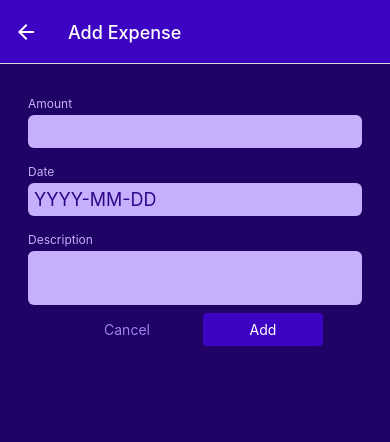
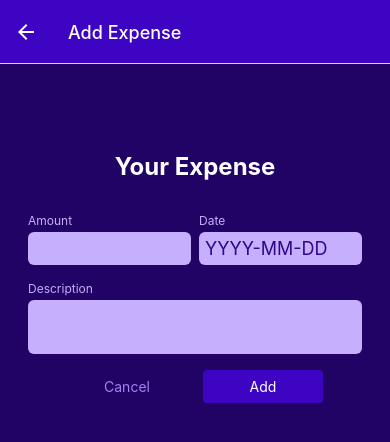
Before and after one commit to DaisyWard/ReactNativeExpenses, a React Native app: screen /ManageExpense in a window 390 px wide. Shown: the top 442 px of the page. Built offline with nearby package versions, Linux system fonts and the light colour scheme.

Commit message:
Add validation

```diff
--- a/components/ExpensesOutput/ManageExpense/ExpenseForm.js
+++ /dev/null
@@ -1,34 +0,0 @@
-import { View } from 'react-native'
-import Input from './Input'
-
-const ExpenseForm = () => {
-  const amountChangedHandler = () => {}
-
-  return (
-    <View>
-      <Input
-        label='Amount'
-        textInputConfig={{
-          keyboardType: 'decimal-pad',
-          onChangeText: amountChangedHandler
-        }}
-      />
-      <Input
-        label='Date'
-        textInputConfig={{
-          placeholder: 'YYYY-MM-DD',
-          maxLength: 10,
-          onChange: () => {}
-        }}
-      />
-      <Input
-        label='Description'
-        textInputConfig={{
-          multiline: true
-        }}
-      />
-    </View>
-  )
-}
-
-export default ExpenseForm
--- /dev/null
+++ b/components/ManageExpense/ExpenseForm.js
@@ -0,0 +1,159 @@
+import { useState } from 'react'
+import { StyleSheet, View, Text, Alert } from 'react-native'
+import Input from './Input'
+
+import Button from '../../UI/Button'
+import { getFormattedDate } from '../../util/date'
+import { GlobalStyles } from '../../constants/styles'
+
+const ExpenseForm = ({
+  submitButtonLabel,
+  onCancel,
+  onSubmit,
+  defaultValues
+}) => {
+  const [inputs, setInputs] = useState({
+    amount: {
+      value: defaultValues ? defaultValues.amount.toString() : '',
+      isValid: true
+    },
+    date: {
+      value: defaultValues ? getFormattedDate(defaultValues.date) : '',
+      isValid: true
+    },
+    description: {
+      value: defaultValues ? defaultValues.description : '',
+      isValid: true
+    }
+  })
+
+  const inputChangedHandler = (inputId, enteredValue) => {
+    setInputs((currentInputs) => {
+      return {
+        ...currentInputs,
+        [inputId]: { value: enteredValue, isValid: true }
+      }
+    })
+  }
+
+  const submitHandler = () => {
+    const expenseData = {
+      amount: +inputs.amount.value,
+      date: new Date(inputs.date.value),
+      description: inputs.description.value
+    }
+
+    const amountIsValid = !isNaN(expenseData.amount) && expenseData.amount > 0
+    const dateIsValid = expenseData.date.toString() !== 'Invalid Date'
+    const descriptionIsValid = expenseData.description.trim().length > 0
+
+    if (!amountIsValid || !dateIsValid || !descriptionIsValid) {
+      setInputs((currentInputs) => {
+        return {
+          amount: { value: currentInputs.amount.value, isValid: amountIsValid },
+          date: { value: currentInputs.date.value, isValid: dateIsValid },
+          description: {
+            value: currentInputs.description.value,
+            isValid: descriptionIsValid
+          }
+        }
+      })
+      return
+    }
+
+    onSubmit(expenseData)
+  }
+
+  const formIsInvalid =
+    !inputs.amount.isValid ||
+    !inputs.date.isValid ||
+    !inputs.description.isValid
+
+  return (
+    <View style={styles.form}>
+      <Text style={styles.title}>Your Expense</Text>
+      <View style={styles.inputsRow}>
+        <Input
+          style={styles.rowInput}
+          label='Amount'
+          invalid={!inputs.amount.isValid}
+          textInputConfig={{
+            keyboardType: 'decimal-pad',
+            onChangeText: inputChangedHandler.bind(this, 'amount'),
+            value: inputs.amount.value
+          }}
+        />
+        <Input
+          style={styles.rowInput}
+          label='Date'
+          invalid={!inputs.date.isValid}
+          textInputConfig={{
+            placeholder: 'YYYY-MM-DD',
+            maxLength: 10,
+            onChangeText: inputChangedHandler.bind(this, 'date'),
+            value: inputs.date.value
+          }}
+        />
+      </View>
+      <Input
+        label='Description'
+        invalid={!inputs.description.isValid}
+        textInputConfig={{
+          multiline: true,
+          onChangeText: inputChangedHandler.bind(this, 'description'),
+          value: inputs.description.value
+        }}
+      />
+      {formIsInvalid && (
+        <Text style={styles.errorText}>
+          Invalid input values - please check your entered data!
+        </Text>
+      )}
+      <View style={styles.buttonContainer}>
+        <Button style={styles.button} mode='flat' onPress={onCancel}>
+          Cancel
+        </Button>
+        <Button style={styles.button} onPress={submitHandler}>
+          {submitButtonLabel}
+        </Button>
+      </View>
+    </View>
+  )
+}
+
+export default ExpenseForm
+
+const styles = StyleSheet.create({
+  form: {
+    marginTop: 40
+  },
+  title: {
+    fontSize: 24,
+    fontWeight: 'bold',
+    color: 'white',
+    marginVertical: 24,
+    textAlign: 'center'
+  },
+  inputsRow: {
+    flexDirection: 'row',
+    justifyContent: 'space-between'
+  },
+  rowInput: {
+    flex: 1
+  },
+  button: {
+    minWidth: 120,
+    marginHorizontal: 8
+  },
+  buttonContainer: {
+    flexDirection: 'row',
+    justifyContent: 'center',
+    alignItems: 'center',
+    marginTop: 8
+  },
+  errorText: {
+    textAlign: 'center',
+    color: GlobalStyles.colors.error500,
+    margin: 8
+  }
+})
--- a/components/ExpensesOutput/ManageExpense/Input.js
+++ b/components/ManageExpense/Input.js
@@ -1,16 +1,22 @@
 import { Text, View, TextInput, StyleSheet } from 'react-native'
-import { GlobalStyles } from '../../../constants/styles'
+import { GlobalStyles } from '../../constants/styles'
 
-const Input = ({ label, textInputConfig }) => {
-  let inputStyles = [styles.input]
+const Input = ({ label, style, textInputConfig, invalid }) => {
+  const inputStyles = [styles.input]
 
   if (textInputConfig && textInputConfig.multiline) {
     inputStyles.push(styles.inputMultiline)
   }
 
+  if (invalid) {
+    inputStyles.push(styles.invalidInput)
+  }
+
   return (
-    <View style={styles.inputContainer}>
-      <Text style={styles.label}>{label}</Text>
+    <View style={[styles.inputContainer, style]}>
+      <Text style={[styles.label, invalid && styles.invalidLabel]}>
+        {label}
+      </Text>
       <TextInput style={styles.input} {...textInputConfig} />
     </View>
   )
@@ -38,5 +44,11 @@
   inputMultiline: {
     minHeight: 100,
     textAlignVertical: 'top'
+  },
+  invalidLabel: {
+    color: GlobalStyles.colors.error500
+  },
+  invalidInput: {
+    backgroundColor: GlobalStyles.colors.error50
   }
 })
--- a/screens/ManageExpense.js
+++ b/screens/ManageExpense.js
@@ -2,9 +2,8 @@
 import { StyleSheet, TextInput, View } from 'react-native'
 import IconButton from '../UI/IconButton'
 import { GlobalStyles } from '../constants/styles'
-import Button from '../UI/Button'
 import { ExpensesContext } from '../store/expenses-context'
-import ExpenseForm from '../components/ExpensesOutput/ManageExpense/ExpenseForm'
+import ExpenseForm from '../components/ManageExpense/ExpenseForm'
 
 const ManageExpense = ({ route, navigation }) => {
   const expensesCtx = useContext(ExpensesContext)
@@ -12,6 +11,10 @@
   const editedExpenseId = route.params?.expenseId
 
   const isEditing = !!editedExpenseId
+
+  const selectedExpense = expensesCtx.expenses.find(
+    (expense) => expense.id === editedExpenseId
+  )
 
   useLayoutEffect(() => {
     navigation.setOptions({
@@ -28,34 +31,24 @@
     navigation.goBack()
   }
 
-  const confirmHandler = () => {
+  const confirmHandler = (expenseData) => {
     if (isEditing) {
-      expensesCtx.updateExpense(editedExpenseId, {
-        description: 'Test!',
-        amount: 29.99,
-        date: new Date('2022-05-20')
-      })
+      expensesCtx.updateExpense(editedExpenseId, expenseData)
     } else {
-      expensesCtx.addExpense({
-        description: 'Test',
-        amount: 19.99,
-        date: new Date('2022-05-19')
-      })
+      expensesCtx.addExpense(expenseData)
     }
     navigation.goBack()
   }
 
   return (
     <View style={styles.container}>
-      <ExpenseForm />
-      <View style={styles.buttonContainer}>
-        <Button style={styles.button} mode='flat' onPress={cancelHandler}>
-          Cancel
-        </Button>
-        <Button style={styles.button} onPress={confirmHandler}>
-          {isEditing ? 'Update' : 'Add'}
-        </Button>
-      </View>
+      <ExpenseForm
+        submitButtonLabel={isEditing ? 'Update' : 'Add'}
+        onCancel={cancelHandler}
+        onSubmit={confirmHandler}
+        defaultValues={selectedExpense}
+      />
+
       {isEditing && (
         <View style={styles.deleteContainer}>
           <IconButton
@@ -84,14 +77,5 @@
     borderTopWidth: 2,
     borderTopColor: GlobalStyles.colors.primary200,
     alignItems: 'center'
-  },
-  button: {
-    minWidth: 120,
-    marginHorizontal: 8
-  },
-  buttonContainer: {
-    flexDirection: 'row',
-    justifyContent: 'center',
-    alignItems: 'center'
   }
 })
--- a/util/date.js
+++ b/util/date.js
@@ -1,5 +1,5 @@
 export const getFormattedDate = (date) => {
-  return `${date.getDate()}/${date.getMonth() + 1}/${date.getFullYear()}`
+  return date.toISOString().slice(0, 10)
 }
 
 
```
